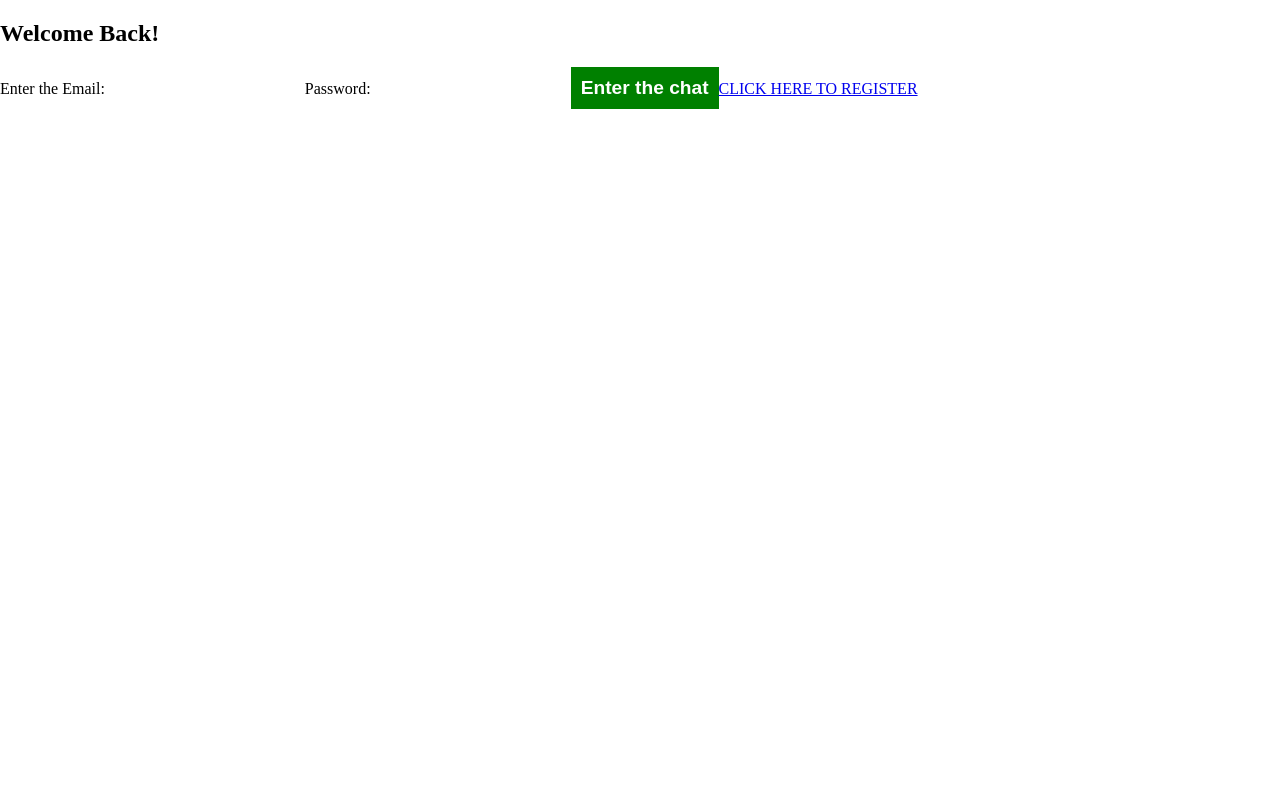
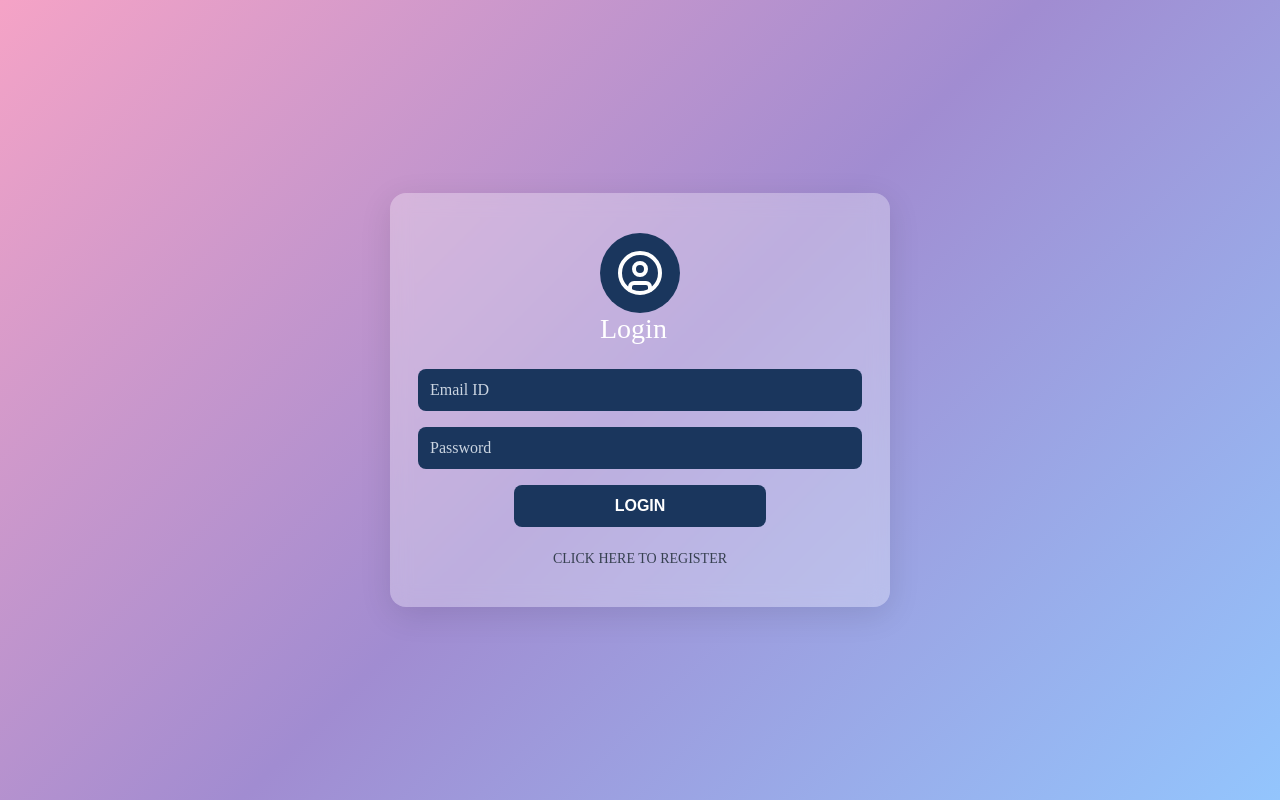
Before and after one commit to Prasannasoff/MultiChat_Application, a React (Create React App) app in the folder chatClient/chat-app/: page / in a window 1280 px wide. Built offline with nearby package versions, Linux system fonts and the light colour scheme.

Commit message:
LoginPageUpdate

```diff
--- a/chatClient/chat-app/package.json
+++ b/chatClient/chat-app/package.json
@@ -13,6 +13,7 @@
     "antd": "^5.21.0",
     "axios": "^1.7.7",
     "jwt-decode": "^4.0.0",
+    "lucide-react": "^0.474.0",
     "net": "^1.0.2",
     "react": "^18.3.1",
     "react-dom": "^18.3.1",
--- a/chatClient/chat-app/src/Component/ChatRoom.js
+++ b/chatClient/chat-app/src/Component/ChatRoom.js
@@ -189,6 +189,7 @@ const ChatApp = () => {
                                     <div className={style.headerStatus}>{ContactDetails.active ? 'Online' : 'Offline'}</div>
                                 </div>
                             </div>
+
                         </>
 
                     </div>
--- a/chatClient/chat-app/src/Component/LoginPage.js
+++ b/chatClient/chat-app/src/Component/LoginPage.js
@@ -1,8 +1,9 @@
 import React, { useState } from 'react';
 import { Link, useNavigate } from "react-router-dom";
 import axios from 'axios';
-import {jwtDecode} from 'jwt-decode'; // Correct import
-import './LoginPage.css'; // Import the CSS file
+import { jwtDecode } from 'jwt-decode'; // Correct import
+import styles from '../styles/LoginPage.module.css' // Import the CSS file
+import { UserCircle } from "lucide-react"
 
 function LoginPage() {
   const [email, setEmail] = useState('');
@@ -13,8 +14,6 @@ function LoginPage() {
     try {
       const response = await axios.post(`http://localhost:8081/api/login`, { email, password });
       const token = response.data.token;
-      localStorage.setItem('token', token);
-
       if (token) {
         // Decode the token to extract the email
         const decodedToken = jwtDecode(token);
@@ -28,16 +27,43 @@ function LoginPage() {
   };
 
   return (
-    <div className="container">
-      <h2>Welcome Back!</h2>
-      <label>Enter the Email:</label>
-      <input type="text" value={email} onChange={(e) => setEmail(e.target.value)} />
+    <div className={styles.container}>
+      <div className={styles.card}>
+        <div style={{ display: "flex", flexDirection: "column" }}>
+          <div className={styles.iconContainer}>
+            <UserCircle className={styles.icon} />
+          </div>
+          <div style={{ color: "white", fontSize: "28px", fontFamily: "Poppins" }}>Login</div>
+        </div>
 
-      <label>Password:</label>
-      <input type="password" value={password} onChange={(e) => setPassword(e.target.value)} />
+        <div className={styles.inputGroup}>
+          <input
+            type="email"
+            placeholder="Email ID"
+            value={email}
+            onChange={(e) => setEmail(e.target.value)}
+            className={styles.input}
+          />
 
-      <button onClick={handleLogin}>Enter the chat</button>
-      <Link className="link" to="/register">CLICK HERE TO REGISTER</Link>
+          <input
+            type="password"
+            placeholder="Password"
+            value={password}
+            onChange={(e) => setPassword(e.target.value)}
+            className={styles.input}
+          />
+
+
+
+          <button onClick={handleLogin} className={styles.loginButton}>
+            LOGIN
+          </button>
+        </div>
+
+        <Link to="/register" className={styles.registerLink}>
+          CLICK HERE TO REGISTER
+        </Link>
+      </div>
     </div>
   );
 }
--- a/chatClient/chat-app/src/Component/Navigation.js
+++ b/chatClient/chat-app/src/Component/Navigation.js
@@ -16,6 +16,7 @@ import api from '../services/api';
 
 function Navigation() {
     const navigate = useNavigate();
+    const dispatch = useDispatch();
 
     const { TabPane } = Tabs;
     const user_id = useSelector(state => state.currentUser.id);
@@ -97,19 +98,28 @@ function Navigation() {
     }, [user_id, currentUserName]);
     const handleLogout = async () => {
         if (user_id) {
-            const logoutResponse = await api.put(`/userLogOutStatus/${user_id}`);
-            console.log(logoutResponse);
-            navigate('/');
+            try {
+                // Call API to update user logout status
+                await api.put(`/userLogOutStatus/${user_id}`);
+
+                dispatch(clearUser());
+
+                // Navigate to Login Page
+                navigate('/');
+            } catch (error) {
+                console.error("Error during logout:", error);
+            }
         }
-    }
+    };
+
     return (
         <div className={style.LayoutCont}>
             {/* <div className={style.logoutBtn}>
                 <button onClick={handleLogout} >Logout</button>
             </div> */}
             <div className={style.searchBar}>
-                <div style={{ display: 'flex', gap: '10px',alignItems:'center'}}>
-                    <FontAwesomeIcon icon={faSearch} style={{color:'grey',fontSize:'16px'}}/>
+                <div style={{ display: 'flex', gap: '10px', alignItems: 'center' }}>
+                    <FontAwesomeIcon icon={faSearch} style={{ color: 'grey', fontSize: '16px' }} />
 
                     <input type="text" className='input' placeholder='Search Contacts' />
                 </div>
@@ -129,6 +139,10 @@ function Navigation() {
                         onClick={() => setActivePage('friendRequest')}>
                         Request
                     </div>
+                    <div className={`${style.NavItem} `}
+                        onClick={() => { handleLogout() }}>
+                        Logout
+                    </div>
                 </div>
             </div>
             <div className={style.Content}>
--- /dev/null
+++ b/chatClient/chat-app/src/styles/LoginPage.module.css
@@ -0,0 +1,119 @@
+.container {
+    min-height: 100vh;
+    display: flex;
+    align-items: center;
+    justify-content: center;
+    background: linear-gradient(135deg, #f5a3c6 0%, #a18cd1 50%, #93c5fd 100%);
+}
+
+.card {
+    width: 100%;
+    max-width: 420px;
+    padding: 40px;
+    border-radius: 16px;
+    background-color: rgba(255, 255, 255, 0.3);
+    backdrop-filter: blur(10px);
+    box-shadow: 0 8px 32px rgba(0, 0, 0, 0.1);
+    display: flex;
+    flex-direction: column;
+    gap: 24px;
+    align-items: center;
+}
+
+.iconContainer {
+    width: 80px;
+    height: 80px;
+    border-radius: 50%;
+    background-color: #1a365d;
+    display: flex;
+    align-items: center;
+    justify-content: center;
+}
+
+.icon {
+    width: 48px;
+    height: 48px;
+    color: white;
+}
+
+.inputGroup {
+    width: 100%;
+    display: flex;
+    flex-direction: column;
+    align-items: center;
+    gap: 16px;
+}
+
+.input {
+    width: 100%;
+    padding: 12px 12px;
+    border-radius: 8px;
+    border: none;
+    background-color: #1a365d;
+    color: white;
+    font-size: 16px;
+    outline: none;
+}
+
+.input::placeholder {
+    color: #cbd5e1;
+}
+
+.optionsRow {
+    display: flex;
+    justify-content: space-between;
+    align-items: center;
+    font-size: 14px;
+}
+
+.rememberMe {
+    display: flex;
+    align-items: center;
+    gap: 8px;
+}
+
+.checkbox {
+    cursor: pointer;
+}
+
+.label {
+    color: #374151;
+    cursor: pointer;
+}
+
+.forgotPassword {
+    color: #374151;
+    text-decoration: none;
+}
+
+.forgotPassword:hover {
+    text-decoration: underline;
+}
+
+.loginButton {
+    width: 60%;
+
+    padding: 12px;
+    border-radius: 8px;
+    border: none;
+    background-color: #1a365d;
+    color: white;
+    font-size: 16px;
+    font-weight: 600;
+    cursor: pointer;
+    transition: background-color 0.2s;
+}
+
+.loginButton:hover {
+    background-color: #152951;
+}
+
+.registerLink {
+    color: #374151;
+    font-size: 14px;
+    text-decoration: none;
+}
+
+.registerLink:hover {
+    text-decoration: underline;
+}
--- a/chatClient/chat-app/src/styles/Navigation.module.css
+++ b/chatClient/chat-app/src/styles/Navigation.module.css
@@ -4,7 +4,7 @@
     align-items: center;
     min-height: 100vh;
     min-width: 400px;
-    max-width: 430px;
+
     font-size: 18px;
     padding: 0px;
     background-color: rgb(41, 41, 41);
@@ -12,7 +12,7 @@
     overflow-y: auto;
 }
 
-@media (max-width:768px) {
+@media (max-width:1000px) {
     .LayoutCont {
         align-items: center;
         overflow-x: hidden;
--- a/chatClient/chat-app/src/styles/chatRoom.module.css
+++ b/chatClient/chat-app/src/styles/chatRoom.module.css
@@ -47,7 +47,7 @@
     height: 100vh;
     flex-direction: column;
     background-color: rgba(0, 0, 0, 0.8);
-    gap:10px;
+    gap: 10px;
 }
 
 .chatStyle {
@@ -217,7 +217,7 @@
 }
 
 
-@media (max-width: 768px) {
+@media (max-width: 1000px) {
     .mainCont {
         flex-direction: column;
         /* Stack layout for mobile */
```
Also changed, not shown: chatClient/chat-app/src/Component/LoginPage.css (deleted, +0 -77 lines), chatClient/chat-app/src/Component/Layout.js (line endings or trailing spaces), 1 other file (tests, documents, lock files or other folders).
